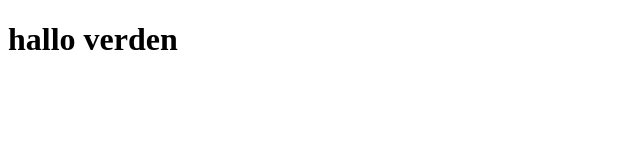
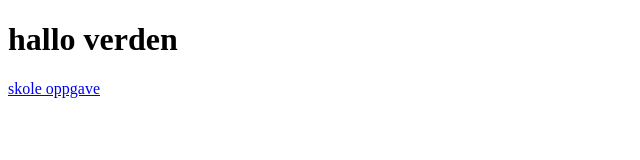
Before and after one commit to wjlee3751/wjlee3751.github.io, a plain HTML site: page index.html in a window 1280 px wide. Shown: the whole page, without its empty margins (0-640 px from the left). Drawn offline with Linux system fonts and the light colour scheme.

Commit message:
Add files via upload

```diff
--- a/index.html
+++ b/index.html
@@ -7,6 +7,6 @@
 </head>
 <body>
   <h1>hallo verden</h1>
-  <a href="hello/skole_oppgave.html"></a>
+  <a href="hello/skole_oppgave.html">skole oppgave</a>
 </body>
 </html>
```
